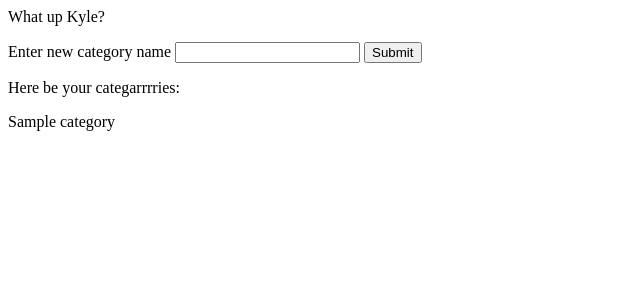
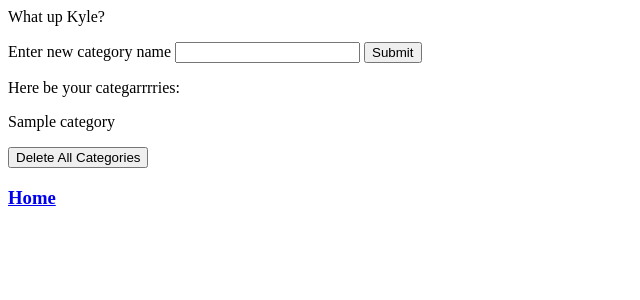
Before and after one commit to kbulloch/ToDoMany, a PHP site: template views/categories.twig in a window 1280 px wide. Shown: the top 300 px of the page, without its empty margins (0-640 px from the left). Run offline with PHP 8.4, Linux system fonts and the light colour scheme; the template is opened without the code that fills it: most values are stand-ins (such as "Sample title", 1, 10 or a date in 2020); some libraries are stand-ins or nearby versions.

Commit message:
Add delete to categories.twig page

```diff
--- a/app/app.php
+++ b/app/app.php
@@ -82,7 +82,10 @@
         return $app['twig']->render('alltasks.twig', array('tasks' => Task::getAll()));
     });
 
-
+    $app->delete("/delete_all_categories", function() use ($app) {
+        Category::deleteAll();
+        return $app['twig']->render('categories.twig', array('categories' => Category::getAll()));
+    });
 
 
 
--- a/views/alltasks.twig
+++ b/views/alltasks.twig
@@ -38,11 +38,11 @@
 
         {% else %}
             <p>
-                No task taks? Bad breath, dog!
+                No task here!
             </p>
         {% endif %}
 
 
-
+        <h3><a href="/">Home</a></h3>
     </body>
 </html>
--- a/views/categories.twig
+++ b/views/categories.twig
@@ -21,10 +21,15 @@
                     {{ cat.getName }}
                 </p>
             {% endfor %}
+            <form action="/delete_all_categories" method="post">
+                <input type="hidden" name="_method" value="delete">
+                <button type="submit">Delete All Categories</button>
+            </form>
         {% else %}
             <p>
                 Y'all got no cats, dog!
             </p>
         {% endif %}
+        <h3><a href="/">Home</a></h3>
     </body>
 </html>
```
